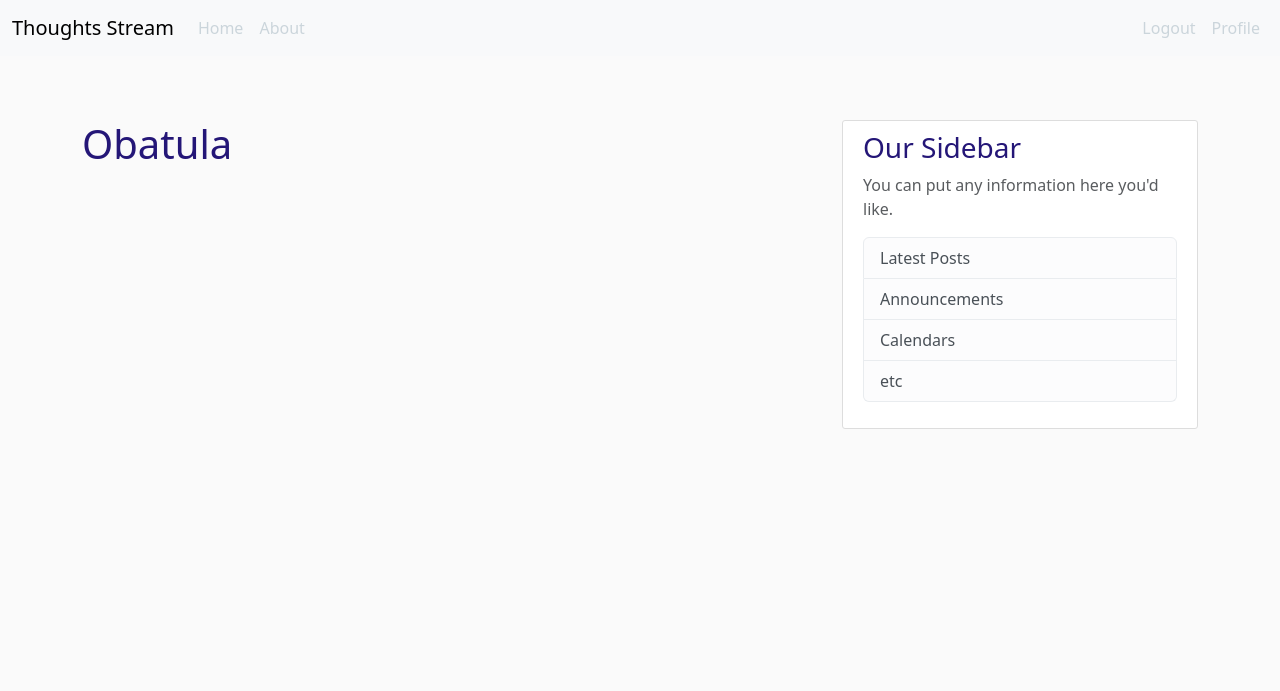
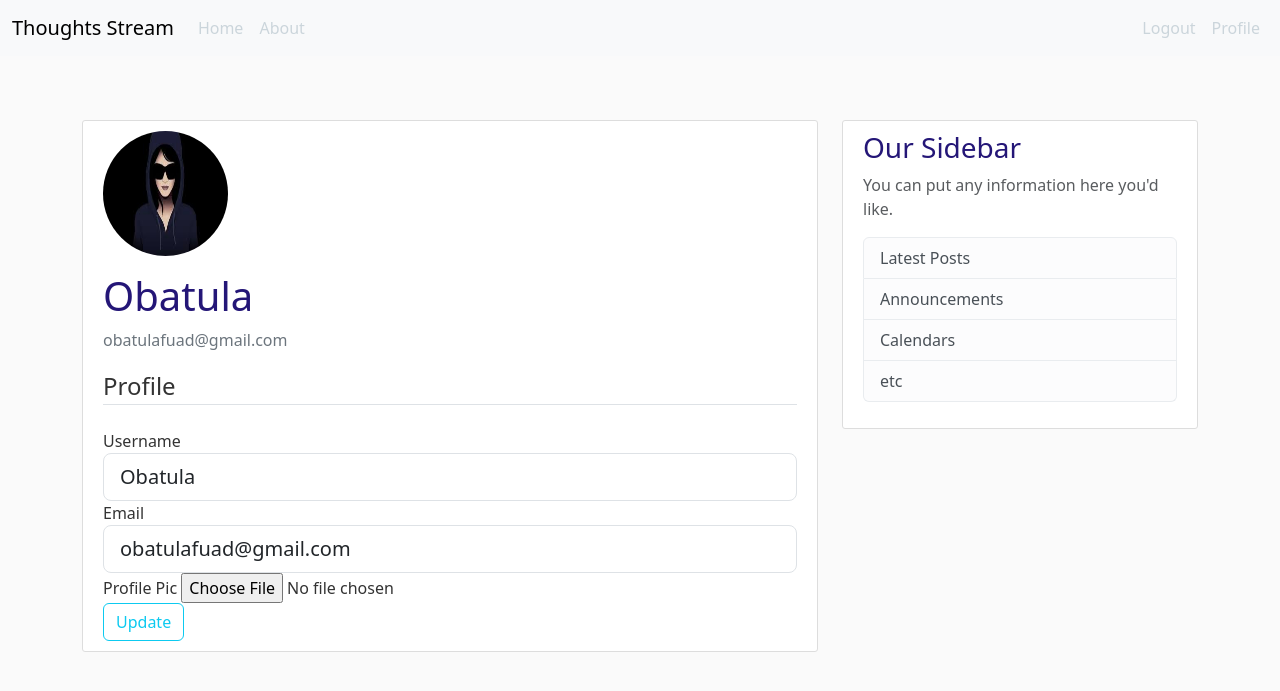
Before and after one commit to Akinwalee/thought-stream, a Flask app: page /profile/ in a window 1280 px wide. Shown: the top 691 px of the page. Run offline with Flask 3, Linux system fonts and the light colour scheme; a user stored in the database is signed in; some libraries are stand-ins or nearby versions.

Commit message:
Complete Profile implemnetation

```diff
--- a/backend/auth.py
+++ b/backend/auth.py
@@ -1,7 +1,9 @@
 from wtforms import StringField, PasswordField, SubmitField, BooleanField
 from wtforms.validators import InputRequired, EqualTo, Length, Email, ValidationError
 from flask_wtf import FlaskForm
+from flask_wtf.file import FileField, FileAllowed
 from .models import User
+from flask_login import current_user
 
 class Register(FlaskForm):
     username = StringField("Username", [Length(min=4, max=20), InputRequired()])
@@ -11,12 +13,12 @@ class Register(FlaskForm):
     submit = SubmitField("Sign Up")
 
     def validate_username(self, username):
-        user = User.query.filter_by(username=username.data)
+        user = User.query.filter_by(username=username.data).first()
         if user:
             raise ValidationError("A user with this username already exist")
 
     def validate_email(self, email):
-        user = User.query.filter_by(email=email.data)
+        user = User.query.filter_by(email=email.data).first()
         if user:
             raise ValidationError("A user with this email already exist")
 
@@ -25,3 +27,19 @@ class Login(FlaskForm):
     password = PasswordField("Password", [InputRequired()])
     remember = BooleanField("Remember")
     submit = SubmitField("Login")
+
+class UpdateProfile(FlaskForm):
+    email = StringField("Email", [Email()])
+    username = StringField("Username", [Length(min=4, max=20)])
+    picture = FileField("Profile Pic", validators=[FileAllowed(["jpg", "jpeg", "png"])])
+    submit = SubmitField("Update")
+
+    def validate_username(self, username):
+        user = User.query.filter_by(username=username.data).first()
+        if user and username.data != current_user.username:
+            raise ValidationError("A user with this username already exist")
+
+    def validate_email(self, email):
+        user = User.query.filter_by(email=email.data).first()
+        if user and email.data != current_user.email:
+            raise ValidationError("A user with this email already exist")
--- a/backend/models.py
+++ b/backend/models.py
@@ -11,7 +11,7 @@ class User(db.Model, UserMixin):
     id = db.Column(db.Integer, primary_key=True)
     username = db.Column(db.String(20), unique=True, nullable=False)
     email = db.Column(db.String(100), unique=True, nullable=False)
-    image = db.Column(db.String(20), default="default.jpg")
+    image = db.Column(db.String(20), default="default.png")
     password = db.Column(db.String(60), nullable=False)
     posts = db.relationship("Post", backref="authhor", lazy=True)
 
--- a/backend/routes.py
+++ b/backend/routes.py
@@ -1,10 +1,13 @@
 from . import app, bcrypt
 from . import db
-from .auth import Register, Login
+import secrets
+from PIL import Image
+from .auth import Register, Login, UpdateProfile
 from flask import render_template, url_for, flash, redirect, request
 from .models import User, Post
 from datetime import datetime
 from flask_login import login_user, current_user, logout_user, login_required
+import os
 posts = [
     {
         "author": "Obatula Fuad",
@@ -62,12 +65,39 @@ def logout():
     logout_user()
     return redirect(url_for("login"))
 
-@app.route("/profile/")
+@app.route("/profile/", methods=["GET", "POST"])
 @login_required
 def profile():
-    return (render_template("profile.html", title="Profile"))
+    form = UpdateProfile()
+    if request.method == "GET":
+        form.username.data = current_user.username
+        form.email.data = current_user.email
+        form.picture.data = current_user.image
+    else:
+        if form.validate_on_submit():
+            if form.picture.data:
+                current_user.image = save_pic(form.picture.data)
+            current_user.username = form.username.data
+            current_user.email = form.email.data
+
+            db.session.commit()
+            flash("Your profile has been updated successfully", "success")
+            return (redirect(url_for("profile")))
+    image = url_for("static", filename=current_user.image)
+    return (render_template("profile.html", title="Profile", image=image, form=form))
 
 
+def save_pic(picture):
+    base = secrets.token_hex(8)
+    _, ext = os.path.splitext(picture.filename)
+    base = base + ext
+    path = os.path.join(app.root_path, "static", base)
+
+    img = Image.open(picture)
+    img.thumbnail((150, 150))
+    img.save(path)
+
+    return base
 
 def create_user(form):
     password = bcrypt.generate_password_hash(form.password.data).decode("utf-8")
--- a/backend/templates/profile.html
+++ b/backend/templates/profile.html
@@ -1,4 +1,59 @@
 {% extends "base.html" %}
 {% block content%}
-    <h1>{{ current_user.username }}</h1>
-{% endblock%}
+<div class="content-section">
+    <div class="media">
+      <img class="rounded-circle account-img" src="{{ image }}">
+      <div class="media-body">
+        <h2 class="account-heading">{{ current_user.username }}</h2>
+        <p class="text-secondary">{{ current_user.email }}</p>
+      </div>
+    </div>
+    <form method="POST" action="{{ url_for('profile') }}" enctype="multipart/form-data">
+        {{ form.hidden_tag() }}
+
+        <fieldset>
+            <legend class="border-bottom mb-4">Profile</legend>
+            <div class="form-group">
+                {{ form.username.label(class="form-control-label") }}
+
+                {% if form.username.errors %}
+                    {{ form.username(class="form-control form-control-lg is-invalid")}}
+                    <div class="invalid-feedback">
+                        {% for error in form.username.errors %}
+                            <span>{{ error }}</span>
+                        {% endfor %}
+                    </div>
+                {% else %}
+                    {{ form.username(class="form-control form-control-lg")}}
+                {% endif %}
+            </div>
+            <div class="form-group">
+                {{ form.email.label(class="form-control-label") }}
+
+                {% if form.email.errors %}
+                    {{ form.email(class="form-control form-control-lg is-invalid")}}
+                    <div class="invalid-feedback">
+                        {% for error in form.email.errors %}
+                            <span>{{ error }}</span>
+                        {% endfor %}
+                    </div>
+                {% else %}
+                    {{ form.email(class="form-control form-control-lg")}}
+                {% endif %}
+            </div>
+            <div class="form-group">
+                {{ form.picture.label() }}
+                {{ form.picture(class="form-control-file") }}
+                {% if form.picture.errors %}
+                    {% for error in form.picture.error %}
+                        <span class="text-danger">{{ error }}</span>
+                    {% endfor %}
+                {% endif %}
+            </div>
+        </fieldset>
+        <div class="form-group">
+            {{ form.submit(class="btn btn-outline-info") }}
+        </div>
+    </form>
+  </div>
+{% endblock %}
--- a/requirements.txt
+++ b/requirements.txt
@@ -7,3 +7,4 @@ email_validator
 flask_sqlalchemy
 flask_bcrypt
 Flask-Login
+Pillow
```
Also changed, not shown: backend/static/399330c62676be7c.jpeg (added), backend/static/6393a1a7b16f0a43.png (added), backend/static/cda719190c9e6d0e.jpeg (added), backend/static/default.jpg (added), backend/static/default.png (added), instance/test.db.
